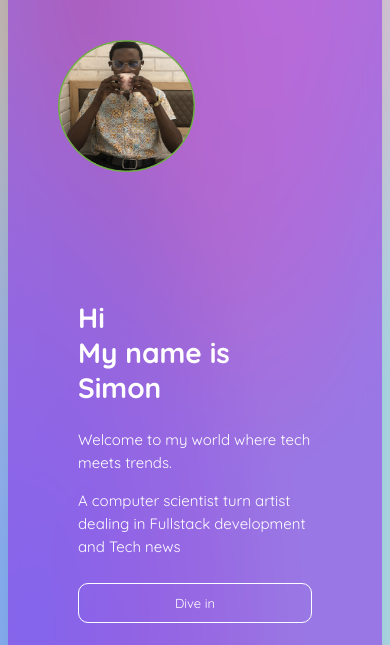
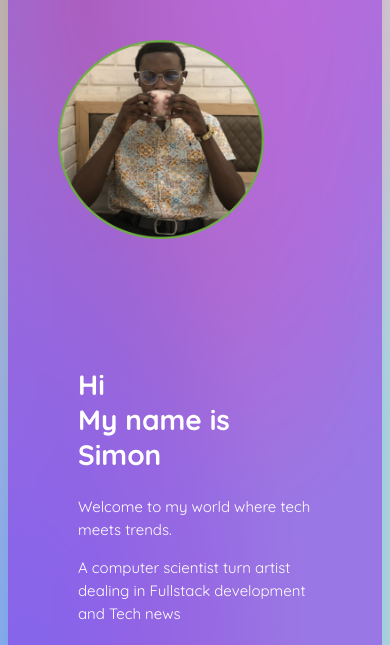
Before and after one commit to simonkarata/myportfolio, a plain HTML site: page index.html in a window 390 px wide. Shown: the part 199-844 px from the top of the page. Drawn offline with Linux system fonts and the light colour scheme.

Commit message:
added responsiveness to various display sizes

```diff
--- a/style.css
+++ b/style.css
@@ -116,8 +116,8 @@ button:hover{
         flex-direction: column;
     }
     .image-wrapper img{
-        max-width: 50%;
-        max-height: 50%;
+        max-width: 75%;
+        max-height: 75%;
     }
 }
 
@@ -138,7 +138,7 @@ button:hover{
         font-size: 13px;
     }
     .image-wrapper img{
-        max-width: 50%;
-        max-height: 50%;
+        max-width: 75%;
+        max-height: 75%;
     }
 }
```
